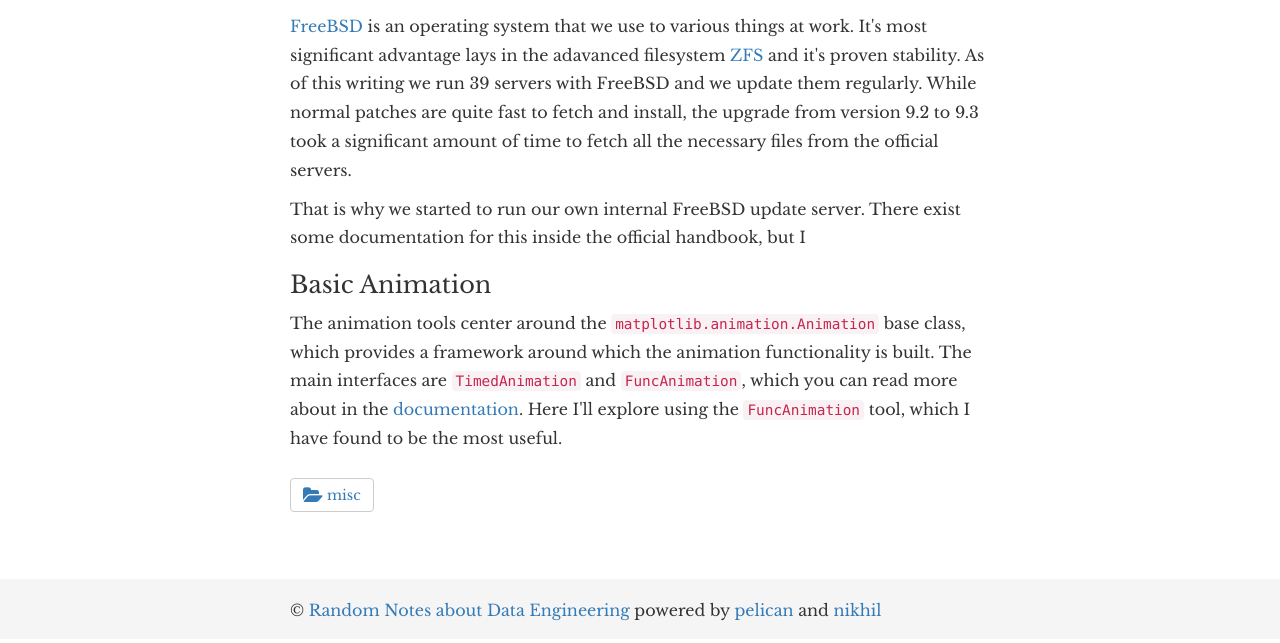
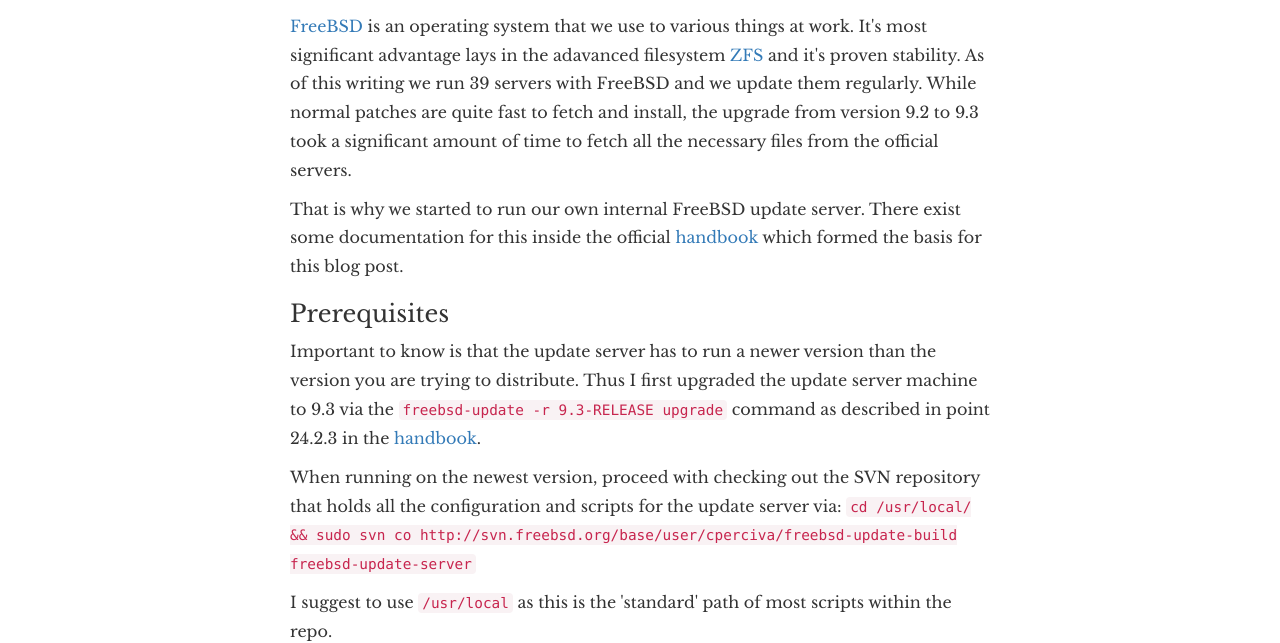
Before and after one commit to tkaymak/tkaymak.github.io, a plain HTML site: page freebsd-update-server.html in a window 1280 px wide. Shown: the part 161-804 px from the top of the page. Drawn offline with nearby package versions, Linux system fonts and the light colour scheme.

Commit message:
further working on blogpost

```diff
--- a/freebsd-update-server.html
+++ b/freebsd-update-server.html
@@ -60,15 +60,18 @@ patches are quite fast to fetch and install, the upgrade from version 9.2 to 9.3
 took a significant amount of time to fetch all the necessary files from the
 official servers.</p>
 <p>That is why we started to run our own internal FreeBSD update server. There exist
-some documentation for this inside the official handbook, but I </p>
-<h3>Basic Animation</h3>
-<p>The animation tools center around the <code>matplotlib.animation.Animation</code> base
-class, which provides a framework around which the animation functionality
-is built.  The main interfaces are <code>TimedAnimation</code> and <code>FuncAnimation</code>,
-which you can read more about in the
-<a href="http://matplotlib.sourceforge.net/api/animation_api.html">documentation</a>.
-Here I'll explore using the <code>FuncAnimation</code> tool, which I have found
-to be the most useful.</p>
+some documentation for this inside the official <a href="https://www.freebsd.org/doc/en_US.ISO8859-1/articles/freebsd-update-server/article.html">handbook</a> which formed the basis for this blog post.</p>
+<h3>Prerequisites</h3>
+<p>Important to know is that the update server has to run a newer version than the
+version you are trying to distribute. Thus I first upgraded the update server
+machine to 9.3 via the <code>freebsd-update -r 9.3-RELEASE upgrade</code> command as
+described in point 24.2.3 in the <a href="https://www.freebsd.org/doc/en/books/handbook/updating-upgrading-freebsdupdate.html">handbook</a>. </p>
+<p>When running on the newest version, proceed with checking out the SVN repository
+that holds all the configuration and scripts for the update server via:
+<code>cd /usr/local/ &amp;&amp; sudo svn co http://svn.freebsd.org/base/user/cperciva/freebsd-update-build freebsd-update-server</code></p>
+<p>I suggest to use <code>/usr/local</code> as this is the 'standard' path of most scripts
+within the repo.</p>
+<h3>Building a version ###</h3>
       </div>
 <!-- /.entry-content -->
       <footer class="post-info text-muted">
```
